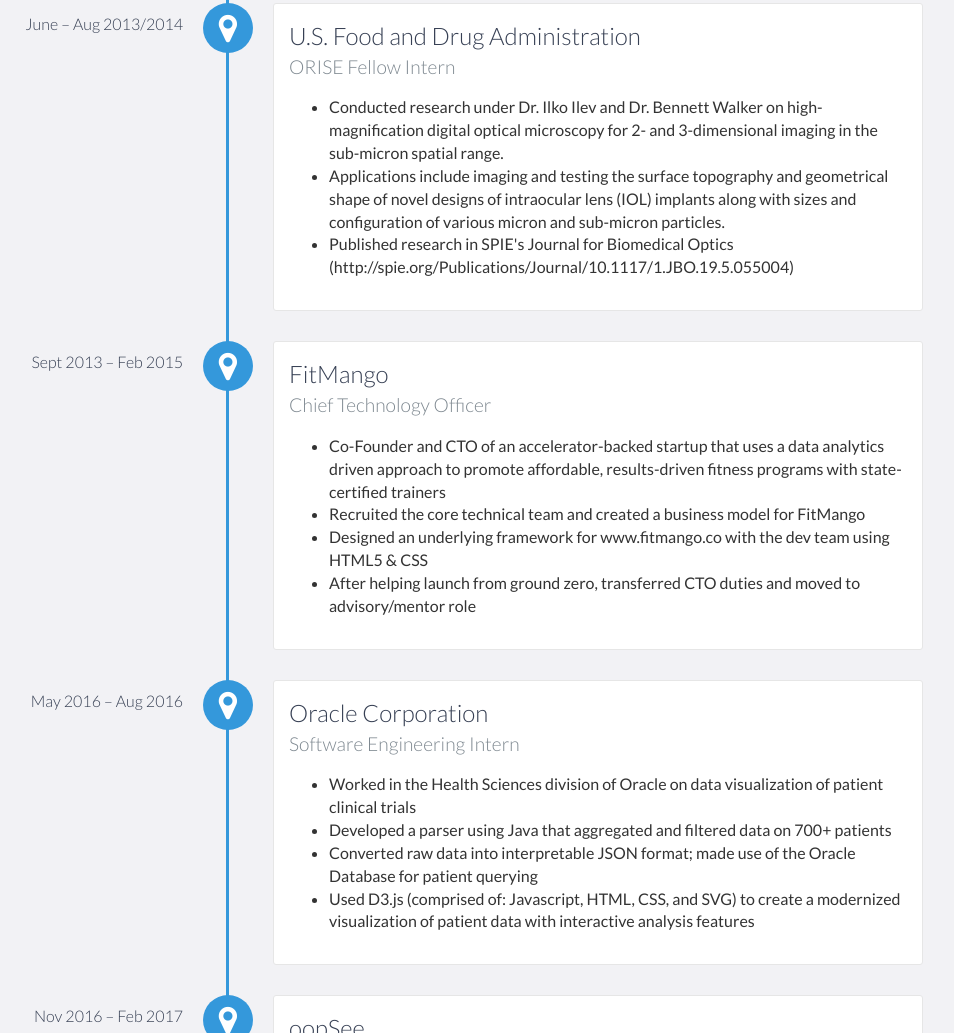
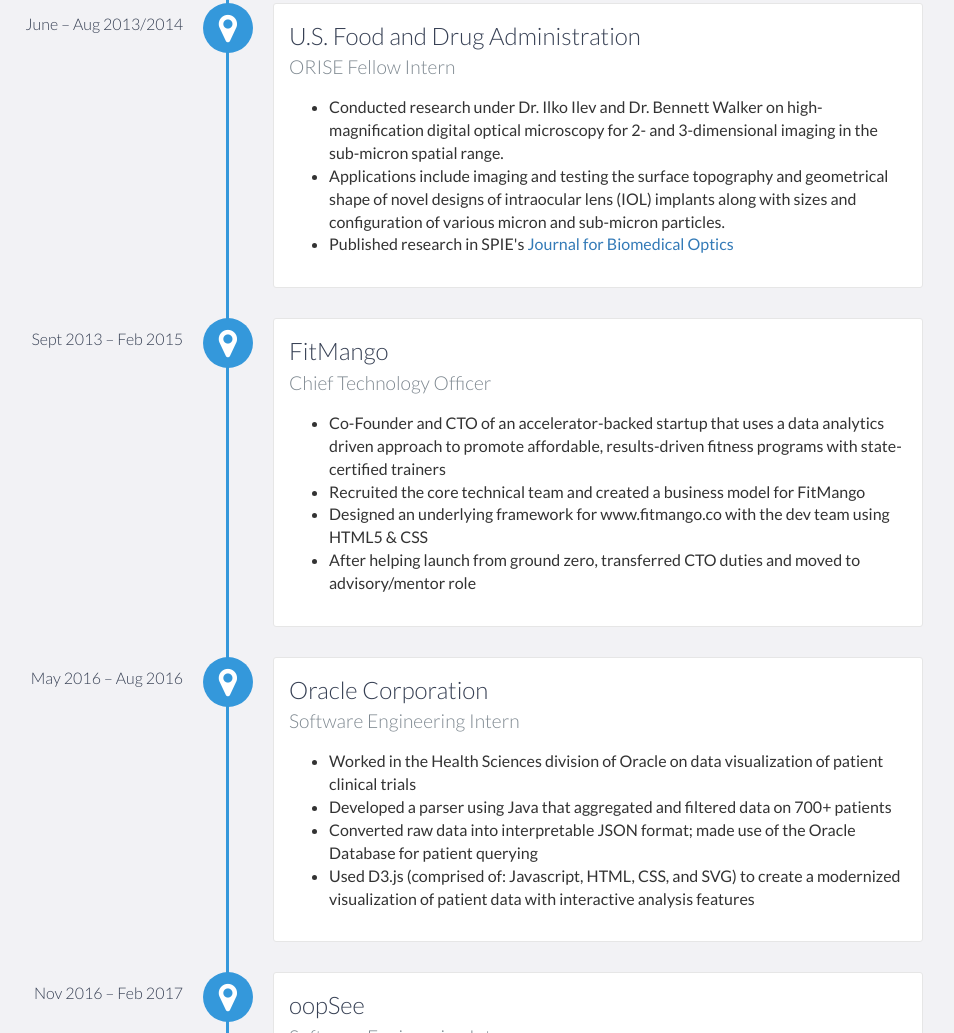
Before and after one commit to aurinx/aurinx.github.io, a plain HTML site: page index.html in a window 1280 px wide. Shown: the part 1511-2544 px from the top of the page, without its empty margins (217-1171 px from the left). Drawn offline with nearby package versions, Linux system fonts and the light colour scheme.

Commit message:
fixed education

```diff
--- a/index.html
+++ b/index.html
@@ -101,7 +101,7 @@
                 <ul>
                     <li> Conducted research under Dr. Ilko Ilev and Dr. Bennett Walker on high-magnification digital optical microscopy for 2- and 3-dimensional imaging in the sub-micron spatial range. </li>
 					<li> Applications include imaging and testing the surface topography and geometrical shape of novel designs of intraocular lens (IOL) implants along with sizes and configuration of various micron and sub-micron particles.</li>
-					<li> Published research in SPIE's Journal for Biomedical Optics (http://spie.org/Publications/Journal/10.1117/1.JBO.19.5.055004) </li>
+					<li> Published research in SPIE's <a href="http://spie.org/Publications/Journal/10.1117/1.JBO.19.5.055004">Journal for Biomedical Optics</a></li>
                 </ul>
             </div>
 
@@ -169,7 +169,7 @@
             <p>
                 Major Coursework: Data Structures, Data Mining, Computer Architecture, Circuits, Digital System Fundamentals, Signals & Systems, Robot Sensors/Actuators
             </p>
-
+            <br/>
             <h4>Minor in Entrepreneurship and Management</h4>
             <p>
             	Minor Coursework: Financial Accounting, Principles of Marketing, Introduction to Business, Business Law, Law and the Internet, Leadership Theory
```
